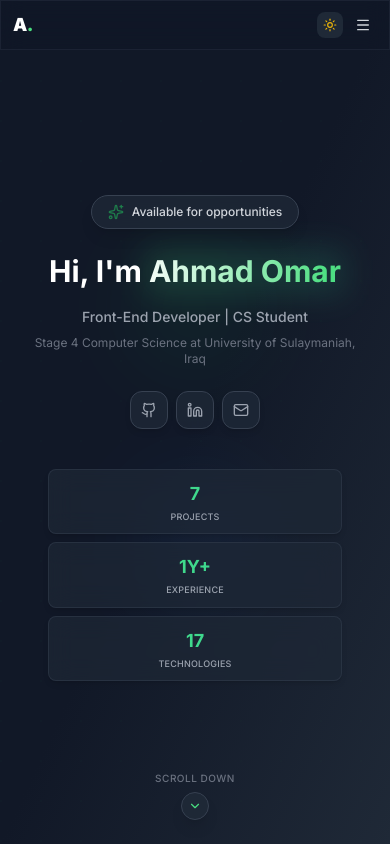
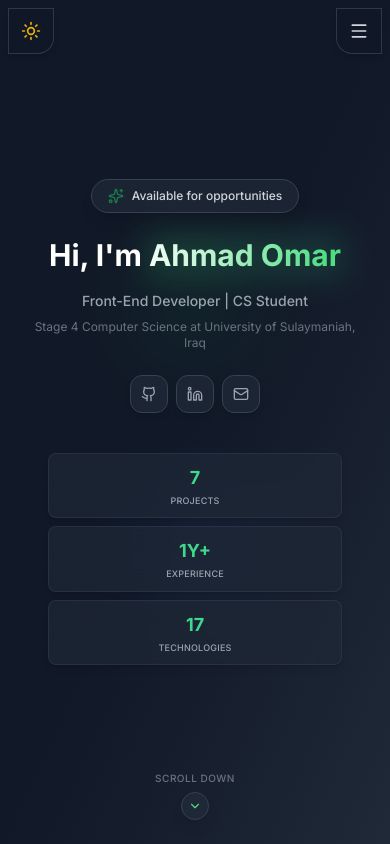
Before and after one commit to a7x3a/portfolio, a React (Vite) app: page / in a window 390 px wide. Shown: the top 844 px of the page. Built offline with nearby package versions, Linux system fonts and the light colour scheme.

Commit message:
Changed Navbar to Sidebar way of navigating and in mobile keepet 2 buttons

```diff
--- a/src/assets/css/style.css
+++ b/src/assets/css/style.css
@@ -15,6 +15,17 @@
     @apply antialiased font-sans;
     overflow-x: hidden;
     width: 100%;
+  }
+
+  /* Add padding on left for fixed sidebar on desktop only */
+  #root {
+    padding-left: 80px;
+  }
+
+  @media (max-width: 768px) {
+    #root {
+      padding-left: 0;
+    }
   }
 
   * {
--- a/src/components/About.jsx
+++ b/src/components/About.jsx
@@ -52,7 +52,7 @@ const About = () => {
   ];
 
   return (
-    <section id="about" ref={ref} className="relative py-16 px-6 sm:py-20 md:py-32 bg-gray-50 dark:bg-gray-900/50 overflow-hidden" aria-label="About section">
+    <section id="about" ref={ref} className="relative sm:py-24 py-12 px-6  bg-gray-50 dark:bg-gray-900/50 overflow-hidden" aria-label="About section">
       {/* Parallax background - Only on desktop */}
       {isDesktop && (
         <motion.div
--- a/src/components/Contact.jsx
+++ b/src/components/Contact.jsx
@@ -61,7 +61,7 @@ const Contact = () => {
   ];
 
   return (
-    <section id="contact" ref={ref} className="relative py-16 sm:py-20 md:py-32 bg-white dark:bg-gray-900 overflow-hidden" aria-label="Contact form section">
+    <section id="contact" ref={ref} className="relative sm:py-24 py-12 px-6 bg-white dark:bg-gray-900 overflow-hidden" aria-label="Contact form section">
       {/* Parallax background - Only on desktop */}
       {isDesktop && (
         <motion.div
--- a/src/components/Hero.jsx
+++ b/src/components/Hero.jsx
@@ -64,7 +64,7 @@ const Hero = () => {
   };
 
   return (
-    <section className="relative min-h-screen flex items-center justify-center overflow-hidden bg-gradient-to-br from-white via-gray-50 to-primary-50/30 dark:from-gray-900 dark:via-gray-900 dark:to-gray-800 pt-20 pb-12 sm:pt-16 md:pt-0 md:pb-0" aria-label="Hero section">
+    <section className="relative min-h-screen flex items-center justify-center overflow-hidden bg-gradient-to-br from-white via-gray-50 to-primary-50/30 dark:from-gray-900 dark:via-gray-900 dark:to-gray-800" aria-label="Hero section">
       {/* Animated Background */}
       <div className="absolute inset-0 overflow-hidden">
         {/* Gradient Orbs - Only on desktop with mouse tracking */}
--- a/src/components/Navbar.jsx
+++ b/src/components/Navbar.jsx
@@ -1,6 +1,6 @@
 import { useState, useEffect } from 'react';
 import { motion, AnimatePresence, useScroll, useMotionValueEvent } from 'framer-motion';
-import { Menu, X, Sun, Moon } from 'lucide-react';
+import { Menu, X, Sun, Moon, Home, User, Code, Briefcase, Mail } from 'lucide-react';
 import { useTheme } from '../context/ThemeContext';
 
 const Navbar = () => {
@@ -45,11 +45,11 @@ const Navbar = () => {
   }, [isMobileMenuOpen]);
 
   const navLinks = [
-    { name: 'Home', href: '#' },
-    { name: 'About', href: '#about' },
-    { name: 'Skills', href: '#skills' },
-    { name: 'Projects', href: '#projects' },
-    { name: 'Contact', href: '#contact' }
+    { name: 'Home', href: '#', icon: Home },
+    { name: 'About', href: '#about', icon: User },
+    { name: 'Skills', href: '#skills', icon: Code },
+    { name: 'Projects', href: '#projects', icon: Briefcase },
+    { name: 'Contact', href: '#contact', icon: Mail }
   ];
 
   const scrollToSection = (href) => {
@@ -59,7 +59,7 @@ const Navbar = () => {
     } else {
       const element = document.querySelector(href);
       if (element) {
-        const navHeight = isMobile ? 17 : 10;
+        const navHeight = 0;
         const elementPosition = element.getBoundingClientRect().top;
         const offsetPosition = elementPosition + window.pageYOffset - navHeight;
 
@@ -103,39 +103,17 @@ const Navbar = () => {
 
   return (
     <>
-      <div className="fixed top-0 left-0 right-0 z-50 flex justify-center pointer-events-none">
+      {/* Desktop Sidebar Navigation */}
+      {!isMobile && (
         <motion.nav
-          className="w-full max-w-full pointer-events-auto px-0"
-          initial={{ y: -100, opacity: 0 }}
-          animate={{
-            y: 0,
-            opacity: 1,
-            paddingLeft: isScrolled ? (isMobile ? '2.5%' : '0.5%') : '0px',
-            paddingRight: isScrolled ? (isMobile ? '2.5%' : '0.5%') : '0px',
-            marginTop: isScrolled ? '0.75rem' : '0',
-          }}
-          transition={{
-            duration: 0.3,
-            ease: [0.25, 0.46, 0.45, 0.94]
-          }}
+          className="fixed left-0 top-0 h-screen w-20 z-50"
+          initial={{ x: -100, opacity: 0 }}
+          animate={{ x: 0, opacity: 1 }}
+          transition={{ duration: 0.5, ease: [0.25, 0.46, 0.45, 0.94] }}
         >
-          <motion.div
-            className="relative backdrop-blur-md border"
-            animate={{
-              backgroundColor: isDark
-                ? (isScrolled ? 'rgba(17, 24, 39, 0.85)' : 'rgba(17, 24, 39, 0.7)')
-                : (isScrolled ? 'rgba(255, 255, 255, 0.85)' : 'rgba(255, 255, 255, 0.8)'),
-              borderRadius: isScrolled ? '1rem' : '0',
-              borderColor: isDark ? 'rgba(55, 65, 81, 0.3)' : 'rgba(229, 231, 235, 0.3)',
-              boxShadow: isScrolled
-                ? isDark
-                  ? '0 4px 24px rgba(0, 0, 0, 0.4)'
-                  : '0 4px 24px rgba(0, 0, 0, 0.06)'
-                : 'none',
-            }}
-            transition={{ duration: 0.3 }}
-          >
-            <div className="relative flex items-center justify-between px-3 sm:px-4 md:px-6 lg:px-8 py-2.5 sm:py-3">
+          <div className="h-full w-full flex flex-col backdrop-blur-xl bg-white/95 dark:bg-gray-900/95 border-r border-gray-200 dark:border-gray-800 shadow-xl">
+            {/* Logo/Brand */}
+            <div className="flex items-center justify-center py-5 px-4 border-b border-gray-200/80 dark:border-gray-700/80">
               <a
                 href="#"
                 onClick={(e) => {
@@ -145,20 +123,22 @@ const Navbar = () => {
                 className="relative group"
               >
                 <motion.div
-                  className="flex items-center gap-1.5"
-                  whileHover={{ scale: 1.02 }}
-                  whileTap={{ scale: 0.98 }}
+                  whileHover={{ opacity: 0.9 }}
+                  className="flex items-center justify-center transition-opacity duration-200"
                 >
-                  <span className="text-lg sm:text-xl md:text-2xl font-black tracking-tight text-gray-900 dark:text-white">
+                  <span className="text-2xl font-black text-gray-900 dark:text-white">
                     A<span className="text-primary-600 dark:text-primary-400">.</span>
                   </span>
                 </motion.div>
               </a>
+            </div>
 
-              <div className="hidden md:flex items-center gap-0.5 lg:gap-1">
+            {/* Navigation Links - Vertical */}
+            <div className="flex-1 flex flex-col justify-center gap-1.5 py-6 w-full px-3">
               {navLinks.map((item, index) => {
                 const isActive = activeSection === item.href;
                 const isHovered = hoveredItem === index;
+                const Icon = item.icon;
                 return (
                   <a
                     key={index}
@@ -167,91 +147,166 @@ const Navbar = () => {
                       e.preventDefault();
                       scrollToSection(item.href);
                     }}
-                      className="relative px-2.5 lg:px-4 py-1.5 lg:py-2 group"
+                    className={`relative w-full flex items-center justify-center py-3.5 rounded-xl transition-all duration-200 group ${
+                      isActive
+                        ? 'text-primary-600 dark:text-primary-400 bg-primary-50/50 dark:bg-primary-900/20'
+                        : 'text-gray-600 dark:text-gray-400 hover:text-gray-900 dark:hover:text-white hover:bg-gray-100/60 dark:hover:bg-gray-800/60'
+                    }`}
                     onMouseEnter={() => setHoveredItem(index)}
                     onMouseLeave={() => setHoveredItem(null)}
                   >
-                      <span
-                        className={`relative z-10 text-xs lg:text-sm font-medium transition-colors ${
-                          isActive
-                            ? 'text-gray-900 dark:text-white'
-                            : 'text-gray-600 dark:text-gray-400'
-                        }`}
+                    {/* Icon */}
+                    <Icon className="w-5 h-5 relative z-10" strokeWidth={2} />
+
+                    {/* Tooltip */}
+                    <AnimatePresence>
+                      {isHovered && (
+                        <motion.div
+                          initial={{ opacity: 0, x: -10 }}
+                          animate={{ opacity: 1, x: 0 }}
+                          exit={{ opacity: 0, x: -10 }}
+                          transition={{ duration: 0.2 }}
+                          className="absolute left-full  ml-4 px-3 py-2 bg-gray-900 dark:bg-gray-800 text-white text-sm font-medium rounded-lg shadow-lg whitespace-nowrap z-50 pointer-events-none"
                         >
                           {item.name}
-                      </span>
-
-                      {isActive && (
-                        <motion.div
-                          layoutId="activeUnderline"
-                          className="absolute bottom-0 left-2.5 lg:left-4 right-2.5 lg:right-4 h-0.5 bg-primary-600 dark:bg-white"
-                          transition={{ type: "spring", bounce: 0.2, duration: 0.6 }}
-                        />
+                          {/* Tooltip arrow */}
+                          <div className="absolute right-full top-1/2 -translate-y-1/2 border-4 border-transparent border-r-gray-900 dark:border-r-gray-800" />
+                        </motion.div>
                       )}
-
-                      {isHovered && !isActive && (
-                        <motion.div
-                          className="absolute inset-0 bg-gray-100/60 dark:bg-gray-800/60 rounded-lg"
-                          initial={{ opacity: 0 }}
-                          animate={{ opacity: 1 }}
-                          exit={{ opacity: 0 }}
-                        />
-                      )}
+                    </AnimatePresence>
                   </a>
                 );
               })}
             </div>
 
-              <div className="flex items-center gap-1.5 sm:gap-2">
+            {/* Bottom Actions */}
+            <div className="flex flex-col items-center gap-2 py-4 px-3 border-t border-gray-200/80 dark:border-gray-700/80">
               <motion.button
                 onClick={toggleTheme}
-                  className="p-1.5 sm:p-2 rounded-lg bg-gray-100 dark:bg-gray-800 hover:bg-gray-200 dark:hover:bg-gray-700 transition-colors"
-                  whileHover={{ scale: 1.05 }}
-                  whileTap={{ scale: 0.95 }}
+                className="p-2.5 rounded-xl bg-gray-100 dark:bg-gray-800 hover:bg-gray-200 dark:hover:bg-gray-700 transition-colors"
+                whileHover={{ opacity: 0.9 }}
+                transition={{ duration: 0.2 }}
                 aria-label="Toggle theme"
               >
                 <AnimatePresence mode="wait">
                   {isDark ? (
                     <motion.div
                       key="sun"
-                        initial={{ y: -10, opacity: 0, rotate: -90 }}
-                        animate={{ y: 0, opacity: 1, rotate: 0 }}
-                        exit={{ y: 10, opacity: 0, rotate: 90 }}
-                        transition={{ duration: 0.15 }}
+                      initial={{ rotate: -90, opacity: 0 }}
+                      animate={{ rotate: 0, opacity: 1 }}
+                      exit={{ rotate: 90, opacity: 0 }}
+                      transition={{ duration: 0.2 }}
                     >
-                        <Sun className="w-3.5 h-3.5 sm:w-4 sm:h-4 text-yellow-500" />
+                      <Sun className="w-5 h-5 text-yellow-500" />
                     </motion.div>
                   ) : (
                     <motion.div
                       key="moon"
-                        initial={{ y: -10, opacity: 0, rotate: -90 }}
-                        animate={{ y: 0, opacity: 1, rotate: 0 }}
-                        exit={{ y: 10, opacity: 0, rotate: 90 }}
-                        transition={{ duration: 0.15 }}
+                      initial={{ rotate: -90, opacity: 0 }}
+                      animate={{ rotate: 0, opacity: 1 }}
+                      exit={{ rotate: 90, opacity: 0 }}
+                      transition={{ duration: 0.2 }}
                     >
-                        <Moon className="w-3.5 h-3.5 sm:w-4 sm:h-4 text-gray-700" />
+                      <Moon className="w-5 h-5 text-gray-700" />
                     </motion.div>
                   )}
                 </AnimatePresence>
               </motion.button>
-
-                <motion.button
-                  className="md:hidden p-1.5 sm:p-2 rounded-lg hover:bg-gray-100 dark:hover:bg-gray-800 transition-colors"
-                  onClick={toggleMobileMenu}
-                  whileTap={{ scale: 0.95 }}
-                >
-                  {isMobileMenuOpen ? (
-                    <X className="w-4 h-4 sm:w-5 sm:h-5 text-gray-700 dark:text-white" />
-                  ) : (
-                    <Menu className="w-4 h-4 sm:w-5 sm:h-5 text-gray-700 dark:text-gray-300" />
-                  )}
-                </motion.button>
             </div>
           </div>
+        </motion.nav>
+      )}
+
+      {/* Mobile Top Navigation - Icon Only Buttons */}
+      {isMobile && (
+        <>
+          {/* Theme Toggle Button - Left Top */}
+          <motion.div
+            className="fixed top-0 left-0 z-50 transition-all duration-300"
+            initial={{ y: -100, opacity: 0 }}
+            animate={{
+              y: 0,
+              opacity: 1,
+              filter: isMobileMenuOpen ? 'blur(4px)' : 'blur(0px)'
+            }}
+            transition={{ duration: 0.5, delay: 0.1, ease: [0.25, 0.46, 0.45, 0.94] }}
+          >
+            <motion.button
+              onClick={toggleTheme}
+              className="p-3 backdrop-blur-xl bg-white/95 dark:bg-gray-900/95 border m-2 border-gray-200/80 dark:border-gray-700/80 rounded-br-2xl shadow-md"
+              animate={{
+                opacity: isMobileMenuOpen ? 0.3 : 1
+              }}
+              transition={{ duration: 0.3 }}
+              aria-label="Toggle theme"
+            >
+              <AnimatePresence mode="wait">
+                {isDark ? (
+                  <motion.div
+                    key="sun"
+                    initial={{ rotate: -90, opacity: 0 }}
+                    animate={{ rotate: 0, opacity: 1 }}
+                    exit={{ rotate: 90, opacity: 0 }}
+                    transition={{ duration: 0.2 }}
+                  >
+                    <Sun className="w-5 h-5 text-yellow-500" />
                   </motion.div>
-        </motion.nav>
-      </div>
+                ) : (
+                  <motion.div
+                    key="moon"
+                    initial={{ rotate: -90, opacity: 0 }}
+                    animate={{ rotate: 0, opacity: 1 }}
+                    exit={{ rotate: 90, opacity: 0 }}
+                    transition={{ duration: 0.2 }}
+                  >
+                    <Moon className="w-5 h-5 text-gray-700" />
+                  </motion.div>
+                )}
+              </AnimatePresence>
+            </motion.button>
+          </motion.div>
 
+          {/* Menu Button - Right Top */}
+          <motion.div
+            className="fixed top-0 right-0 z-50"
+            initial={{ y: -100, opacity: 0 }}
+            animate={{ y: 0, opacity: 1 }}
+            transition={{ duration: 0.5, delay: 0.2, ease: [0.25, 0.46, 0.45, 0.94] }}
+          >
+            <motion.button
+              onClick={toggleMobileMenu}
+              className="p-3 backdrop-blur-xl border m-2 bg-white/95 dark:bg-gray-900/95  border-gray-200/80 dark:border-gray-700/80 rounded-bl-2xl shadow-md"
+              whileTap={{ scale: 0.92 }}
+            >
+              <AnimatePresence mode="wait">
+                {isMobileMenuOpen ? (
+                  <motion.div
+                    key="close"
+                    initial={{ rotate: -90, opacity: 0 }}
+                    animate={{ rotate: 0, opacity: 1 }}
+                    exit={{ rotate: 90, opacity: 0 }}
+                    transition={{ duration: 0.2 }}
+                  >
+                    <X className="w-5 h-5 text-gray-700 dark:text-white" />
+                  </motion.div>
+                ) : (
+                  <motion.div
+                    key="menu"
+                    initial={{ rotate: -90, opacity: 0 }}
+                    animate={{ rotate: 0, opacity: 1 }}
+                    exit={{ rotate: 90, opacity: 0 }}
+                    transition={{ duration: 0.2 }}
+                  >
+                    <Menu className="w-5 h-5 text-gray-700 dark:text-gray-300" />
+                  </motion.div>
+                )}
+              </AnimatePresence>
+            </motion.button>
+          </motion.div>
+        </>
+      )}
+
+      {/* Mobile Menu */}
       <AnimatePresence>
         {isMobileMenuOpen && (
           <>
--- a/src/components/Projects.jsx
+++ b/src/components/Projects.jsx
@@ -88,7 +88,7 @@ const Projects = () => {
   ];
 
   return (
-    <section id="projects" ref={ref} className="relative py-16 sm:py-20 md:py-32 bg-gray-50 dark:bg-gray-900/50 overflow-hidden" aria-label="Projects portfolio section">
+    <section id="projects" ref={ref} className="relative sm:py-24 py-12 px-6 bg-gray-50 dark:bg-gray-900/50 overflow-hidden" aria-label="Projects portfolio section">
       {/* Parallax background - Only on desktop */}
       {isDesktop && (
         <motion.div
--- a/src/components/Skills.jsx
+++ b/src/components/Skills.jsx
@@ -45,7 +45,7 @@ const Skills = () => {
   ];
 
   return (
-    <section id="skills" className="relative py-16 sm:py-20 md:py-32 px-6 bg-white dark:bg-gray-900" aria-label="Skills and technologies section">
+    <section id="skills" className="relative sm:py-24 py-12 px-6 bg-white dark:bg-gray-900" aria-label="Skills and technologies section">
       <div className="container mx-auto px-4 sm:px-6 lg:px-8 max-w-6xl">
         {/* Header */}
         <motion.div
```
Lines whose indentation alone changed are shown as unchanged.
